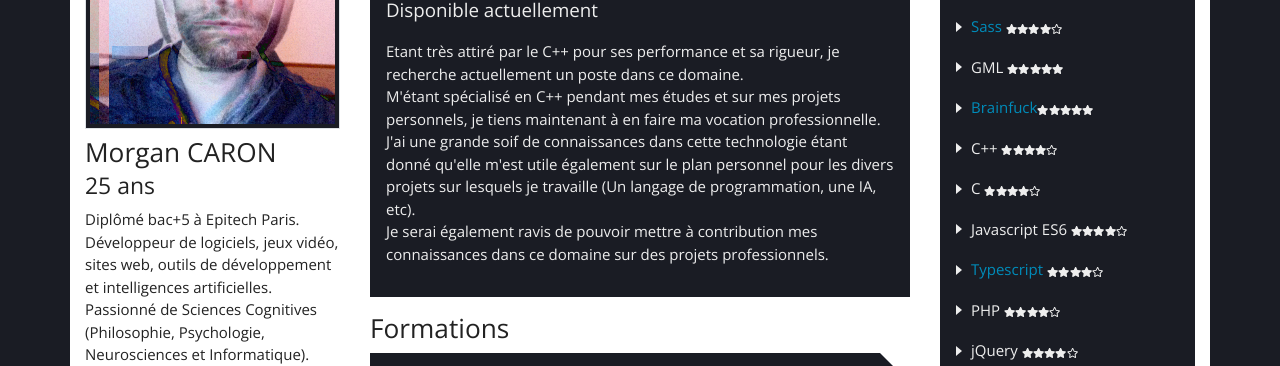
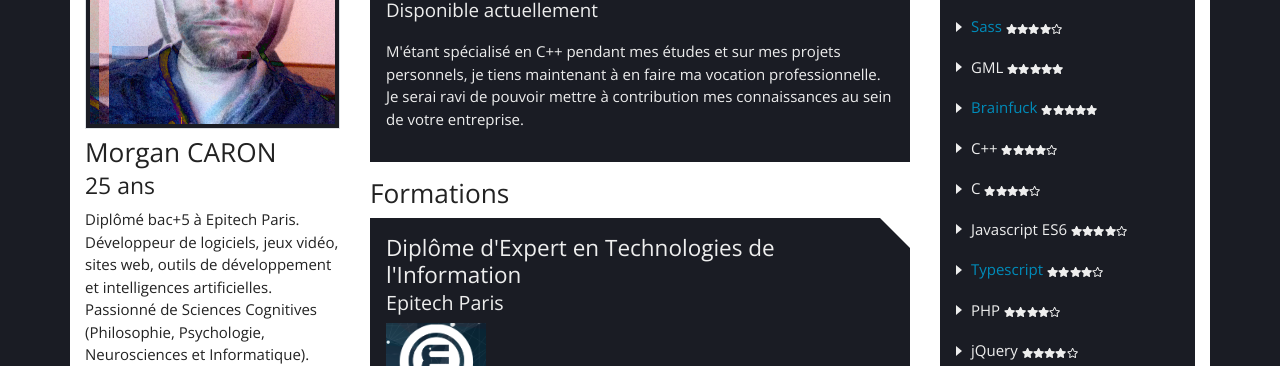
Before and after one commit to MorganCaron/CV, a plain HTML site: page index.html in a window 1280 px wide. Shown: the part 378-744 px from the top of the page. Drawn offline with nearby package versions, Linux system fonts and the light colour scheme.

Commit message:
Update 28/10/2020

```diff
--- a/index.html
+++ b/index.html
@@ -55,10 +55,8 @@
 									<img src="img/cpp-logo.png" alt="Epitech" style="width: 100px; height: auto;" />
 									<p class="lead">Disponible actuellement</p>
 									<p>
-										Etant très attiré par le C++ pour ses performance et sa rigueur, je recherche actuellement un poste dans ce domaine.<br>
 										M'étant spécialisé en C++ pendant mes études et sur mes projets personnels, je tiens maintenant à en faire ma vocation professionnelle.<br>
-										J'ai une grande soif de connaissances dans cette technologie étant donné qu'elle m'est utile également sur le plan personnel pour les divers projets sur lesquels je travaille (Un langage de programmation, une IA, etc).<br>
-										Je serai également ravis de pouvoir mettre à contribution mes connaissances dans ce domaine sur des projets professionnels.
+										Je serai ravi de pouvoir mettre à contribution mes connaissances au sein de votre entreprise.
 									</p>
 								</article>
 							</section>
@@ -185,7 +183,7 @@
 										<li>CSS3 <span class="stars" note="5"></span></li>
 										<li><a href="https://sass-lang.com/">Sass</a> <span class="stars" note="4"></span></li>
 										<li>GML <span class="stars" note="5"></span></li>
-										<li><a href="https://fr.wikipedia.org/wiki/Brainfuck">Brainfuck</a><span class="stars" note="5"></span></li>
+										<li><a href="https://fr.wikipedia.org/wiki/Brainfuck">Brainfuck</a> <span class="stars" note="5"></span></li>
 										<li>C++ <span class="stars" note="4"></span></li>
 										<li>C <span class="stars" note="4"></span></li>
 										<li>Javascript ES6 <span class="stars" note="4"></span></li>
```
